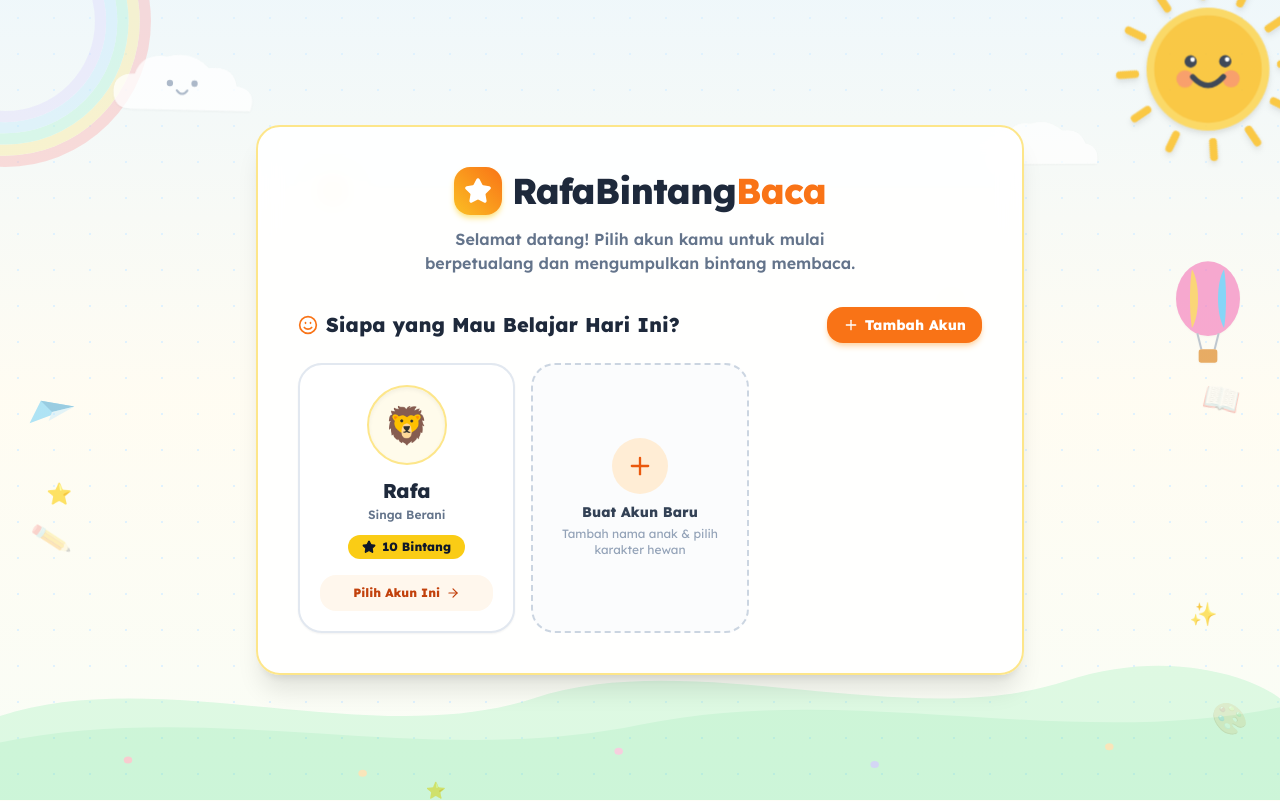
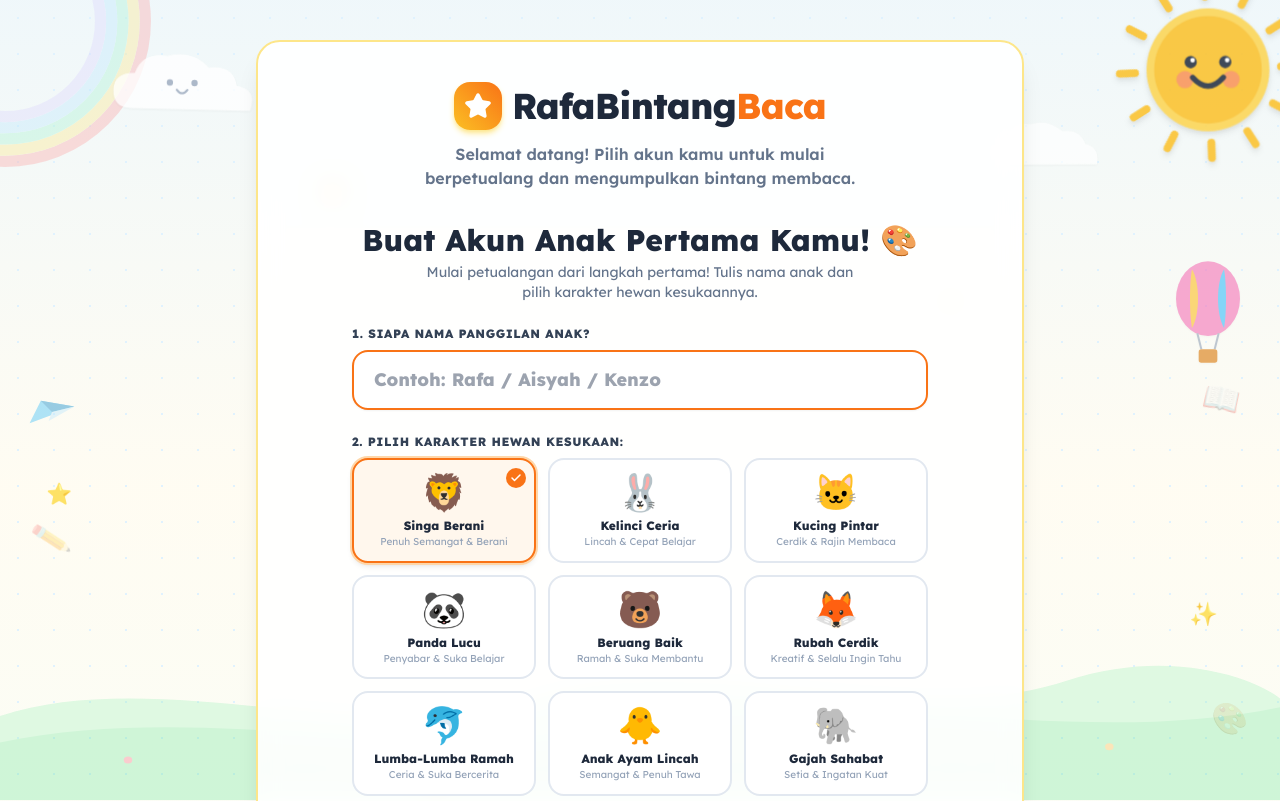
Before and after one commit to contactrega-cmd/Rafa-Bintang-Baca, a Next.js app: page / in a window 1280 px wide. Shown: the top 801 px of the page. Built offline with nearby package versions, Linux system fonts and the light colour scheme.

Commit message:
feat: purge Adik Pintar dummy profile, start new child profiles from 0 stars, and allow deleting any profile

```diff
--- a/src/app/page.tsx
+++ b/src/app/page.tsx
@@ -291,7 +291,7 @@ export default function Home() {
           <div className="flex items-center gap-2">
             <Volume2 className="w-4 h-4 text-orange-600 flex-shrink-0" />
             <span>
-              💡 <strong>Halo {progress?.childName || 'Adik Pintar'}!</strong> Sentuh huruf atau suku kata untuk mendengar suaranya.
+              💡 <strong>Halo {progress?.childName || 'Sobat Cilik'}!</strong> Sentuh huruf atau suku kata untuk mendengar suaranya.
             </span>
           </div>
           <div className="flex items-center gap-2 text-xs text-slate-500 font-medium">
--- a/src/components/auth/ProfileLoginScreen.tsx
+++ b/src/components/auth/ProfileLoginScreen.tsx
@@ -1,6 +1,6 @@
 'use client';
 
-import React, { useState } from 'react';
+import React, { useState, useEffect } from 'react';
 import {
   getAllProfiles,
   createProfile,
@@ -29,13 +29,27 @@ interface ProfileLoginScreenProps {
 }
 
 export default function ProfileLoginScreen({ onSelectProfile }: ProfileLoginScreenProps) {
-  const [profiles, setProfiles] = useState<UserProgress[]>(getAllProfiles());
+  const [profiles, setProfiles] = useState<UserProgress[]>([]);
+  const [isLoaded, setIsLoaded] = useState(false);
   const [isCreating, setIsCreating] = useState(false);
   const [newChildName, setNewChildName] = useState('');
   const [selectedAnimalId, setSelectedAnimalId] = useState(ANIMAL_CHARACTERS[0].id);
 
+  useEffect(() => {
+    const list = getAllProfiles();
+    setProfiles(list);
+    setIsLoaded(true);
+    if (list.length === 0) {
+      setIsCreating(true);
+    }
+  }, []);
+
   const refreshProfilesList = () => {
-    setProfiles(getAllProfiles());
+    const list = getAllProfiles();
+    setProfiles(list);
+    if (list.length === 0) {
+      setIsCreating(true);
+    }
   };
 
   const handleChooseProfile = (profile: UserProgress) => {
@@ -117,6 +131,30 @@ export default function ProfileLoginScreen({ onSelectProfile }: ProfileLoginScre
         {/* JIKA SEDANG DALAM MODE PILIH PROFIL */}
         {!isCreating ? (
           <div>
+            {profiles.length === 0 ? (
+              /* Tampilan Jika Belum Ada Akun */
+              <div className="py-8 flex flex-col items-center text-center">
+                <div className="w-16 h-16 rounded-3xl bg-amber-100 text-amber-600 flex items-center justify-center mb-3 text-3xl shadow-inner">
+                  🌱
+                </div>
+                <h2 className="text-xl font-black text-slate-800 mb-1">
+                  Belum Ada Akun Terdaftar
+                </h2>
+                <p className="text-slate-500 text-sm max-w-sm mb-6">
+                  Yuk buat akun anak pertama untuk memulai petualangan belajar membaca dari 0 bintang!
+                </p>
+                <button
+                  onClick={() => {
+                    playClickSound();
+                    setIsCreating(true);
+                  }}
+                  className="px-6 py-3.5 rounded-2xl bg-orange-500 hover:bg-orange-600 text-white font-extrabold text-sm shadow-md shadow-orange-200 flex items-center gap-2 transition btn-kids-pop"
+                >
+                  <Plus className="w-5 h-5" /> Buat Akun Pertama
+                </button>
+              </div>
+            ) : (
+              <>
                 <div className="flex items-center justify-between mb-5">
                   <h2 className="text-lg sm:text-xl font-black text-slate-800 flex items-center gap-2">
                     <Smile className="w-5 h-5 text-orange-500" />
@@ -142,16 +180,15 @@ export default function ProfileLoginScreen({ onSelectProfile }: ProfileLoginScre
                       onClick={() => handleChooseProfile(profile)}
                       className="rounded-3xl p-5 bg-white border-2 border-slate-200 hover:border-orange-400 shadow-sm hover:shadow-md transition cursor-pointer flex flex-col items-center text-center btn-kids-pop relative group"
                     >
-                  {/* Tombol Hapus Profil (kecil di pojok) */}
-                  {profiles.length > 1 && (
+                      {/* Tombol Hapus Profil (Selalu aktif dan bisa menghapus profil apa pun) */}
                       <button
+                        type="button"
                         onClick={(e) => handleDeleteProfile(profile.id, profile.childName, e)}
-                      title="Hapus profil ini"
-                      className="absolute top-3 right-3 p-1.5 rounded-full bg-slate-100 hover:bg-rose-100 text-slate-400 hover:text-rose-600 opacity-0 group-hover:opacity-100 transition"
+                        title={`Hapus akun "${profile.childName}"`}
+                        className="absolute top-3 right-3 p-1.5 rounded-full bg-slate-100 hover:bg-rose-100 text-slate-400 hover:text-rose-600 transition shadow-xs z-10"
                       >
                         <Trash2 className="w-3.5 h-3.5" />
                       </button>
-                  )}
 
                       {/* Avatar Hewan Besar */}
                       <div className="w-20 h-20 rounded-full bg-amber-50 border-2 border-amber-200 flex items-center justify-center text-4xl mb-3 shadow-inner group-hover:scale-105 transition">
@@ -204,16 +241,20 @@ export default function ProfileLoginScreen({ onSelectProfile }: ProfileLoginScre
                     </span>
                   </div>
                 </div>
+              </>
+            )}
           </div>
         ) : (
           /* JIKA DALAM FORM PEMBUATAN AKUN BARU */
           <form onSubmit={handleCreateProfileSubmit} className="text-left space-y-6 max-w-xl mx-auto">
             <div className="text-center mb-6">
-              <h2 className="text-2xl font-black text-slate-800">
-                Buat Akun Anak Baru 🎨
+              <h2 className="text-2xl sm:text-3xl font-black text-slate-800">
+                {profiles.length === 0 ? 'Buat Akun Anak Pertama Kamu! 🎨' : 'Buat Akun Anak Baru 🎨'}
               </h2>
-              <p className="text-slate-500 text-xs sm:text-sm mt-1">
-                Tulis nama anak dan pilih karakter hewan yang paling cocok!
+              <p className="text-slate-500 text-xs sm:text-sm mt-1 max-w-md mx-auto">
+                {profiles.length === 0
+                  ? 'Mulai petualangan dari langkah pertama! Tulis nama anak dan pilih karakter hewan kesukaannya.'
+                  : 'Tulis nama anak dan pilih karakter hewan yang paling cocok!'}
               </p>
             </div>
 
@@ -278,6 +319,7 @@ export default function ProfileLoginScreen({ onSelectProfile }: ProfileLoginScre
 
             {/* Tombol Aksi Form */}
             <div className="flex gap-3 pt-4 border-t border-slate-100">
+              {profiles.length > 0 && (
                 <button
                   type="button"
                   onClick={() => {
@@ -288,13 +330,16 @@ export default function ProfileLoginScreen({ onSelectProfile }: ProfileLoginScre
                 >
                   Batal
                 </button>
+              )}
 
               <button
                 type="submit"
                 disabled={!newChildName.trim()}
-                className="w-2/3 py-3.5 rounded-2xl bg-orange-500 hover:bg-orange-600 disabled:opacity-50 text-white font-extrabold text-base shadow-lg shadow-orange-200 flex items-center justify-center gap-2 transition btn-kids-pop"
+                className={`${
+                  profiles.length > 0 ? 'w-2/3' : 'w-full'
+                } py-3.5 rounded-2xl bg-orange-500 hover:bg-orange-600 disabled:opacity-50 text-white font-extrabold text-base shadow-lg shadow-orange-200 flex items-center justify-center gap-2 transition btn-kids-pop`}
               >
-                <span>Mulai Belajar! 🎉</span>
+                <span>{profiles.length === 0 ? 'Mulai Belajar Membaca! 🚀' : 'Mulai Belajar! 🎉'}</span>
               </button>
             </div>
           </form>
--- a/src/components/parent/ParentDashboard.tsx
+++ b/src/components/parent/ParentDashboard.tsx
@@ -55,7 +55,7 @@ export default function ParentDashboard({ onProgressUpdate }: ParentDashboardPro
     playCorrectSound();
     const updated: UserProgress = {
       ...progress,
-      childName: editingName.trim() || 'Adik Pintar',
+      childName: editingName.trim() || 'Rafa',
       avatar: selectedAvatar,
       speechRate: speechRate,
       fontFamily: selectedFont,
--- a/src/lib/storage.ts
+++ b/src/lib/storage.ts
@@ -79,27 +79,18 @@ export const FONT_OPTIONS = [
 ];
 
 export const INITIAL_DEFAULT_PROFILE: UserProgress = {
-  id: 'profile_rafa_default',
+  id: 'profile_default',
   childName: 'Rafa',
   avatar: '🦁',
   animalLabel: 'Singa Berani',
-  stars: 10,
-  learnedLetters: ['A', 'B', 'C', 'D', 'E', 'I', 'U', 'O'],
-  learnedSyllables: ['ba', 'bi', 'bu', 'be', 'bo', 'ca', 'ci'],
-  learnedWords: ['baju', 'bola', 'kuda', 'meja'],
-  unlockedStickerIds: ['stk_1', 'stk_2', 'stk_3'],
-  quizHistory: [
-    {
-      id: 'init-1',
-      date: new Date().toLocaleDateString('id-ID', { day: 'numeric', month: 'short' }),
-      gameType: 'Tebak Gambar',
-      score: 3,
-      totalQuestions: 3,
-      accuracy: 100,
-    },
-  ],
+  stars: 0,
+  learnedLetters: [],
+  learnedSyllables: [],
+  learnedWords: [],
+  unlockedStickerIds: [],
+  quizHistory: [],
   speechRate: 0.65,
-  dailyPracticeMinutes: 10,
+  dailyPracticeMinutes: 0,
   fontFamily: 'lexend',
   createdAt: new Date().toISOString(),
 };
@@ -123,53 +114,42 @@ export function syncUnlockedStickers(current: UserProgress): UserProgress {
  * Mengambil semua profil anak yang tersimpan
  */
 export function getAllProfiles(): UserProgress[] {
-  if (typeof window === 'undefined') return [INITIAL_DEFAULT_PROFILE];
+  if (typeof window === 'undefined') return [];
 
   try {
+    // Hapus legacy storage lama jika ada agar tidak membuat profil dummy
+    if (localStorage.getItem(LEGACY_STORAGE_KEY)) {
+      localStorage.removeItem(LEGACY_STORAGE_KEY);
+    }
+
     const raw = localStorage.getItem(PROFILES_KEY);
-    if (raw) {
+    if (raw !== null) {
       const parsed: UserProgress[] = JSON.parse(raw);
-      if (Array.isArray(parsed) && parsed.length > 0) {
-        return parsed.map((p) => syncUnlockedStickers(p));
+      if (Array.isArray(parsed)) {
+        // Otomatis hilangkan akun dummy 'Adik Pintar' atau id 'profile_migrated'
+        const filtered = parsed.filter(
+          (p) =>
+            p.childName.trim().toLowerCase() !== 'adik pintar' &&
+            p.id !== 'profile_migrated'
+        );
+
+        if (filtered.length !== parsed.length) {
+          localStorage.setItem(PROFILES_KEY, JSON.stringify(filtered));
+          const activeId = localStorage.getItem(ACTIVE_PROFILE_KEY);
+          if (activeId && !filtered.some((p) => p.id === activeId)) {
+            localStorage.removeItem(ACTIVE_PROFILE_KEY);
+          }
+        }
+
+        return filtered.map((p) => syncUnlockedStickers(p));
       }
     }
 
-    // Migrasi otomatis dari data single-profile lama jika ada
-    const legacyRaw = localStorage.getItem(LEGACY_STORAGE_KEY);
-    let initialProfiles: UserProgress[] = [];
-
-    if (legacyRaw) {
-      try {
-        const legacy = JSON.parse(legacyRaw);
-        const migrated: UserProgress = {
-          ...INITIAL_DEFAULT_PROFILE,
-          id: 'profile_migrated',
-          childName: legacy.childName || 'Rafa',
-          avatar: legacy.avatar || '🦁',
-          animalLabel: 'Singa Berani',
-          stars: typeof legacy.stars === 'number' ? legacy.stars : 10,
-          learnedLetters: legacy.learnedLetters || INITIAL_DEFAULT_PROFILE.learnedLetters,
-          learnedSyllables: legacy.learnedSyllables || INITIAL_DEFAULT_PROFILE.learnedSyllables,
-          learnedWords: legacy.learnedWords || INITIAL_DEFAULT_PROFILE.learnedWords,
-          unlockedStickerIds: legacy.unlockedStickerIds || ['stk_1', 'stk_2', 'stk_3'],
-          quizHistory: legacy.quizHistory || INITIAL_DEFAULT_PROFILE.quizHistory,
-          speechRate: legacy.speechRate || 0.65,
-          fontFamily: legacy.fontFamily || 'lexend',
-          dailyPracticeMinutes: legacy.dailyPracticeMinutes || 10,
-        };
-        initialProfiles = [syncUnlockedStickers(migrated)];
-      } catch {
-        initialProfiles = [syncUnlockedStickers(INITIAL_DEFAULT_PROFILE)];
-      }
-    } else {
-      initialProfiles = [syncUnlockedStickers(INITIAL_DEFAULT_PROFILE)];
-    }
-
-    localStorage.setItem(PROFILES_KEY, JSON.stringify(initialProfiles));
-    return initialProfiles;
+    // Jika belum pernah ada akun yang dibuat, mulai dari daftar kosong []
+    return [];
   } catch (e) {
     console.error('Gagal membaca profil:', e);
-    return [INITIAL_DEFAULT_PROFILE];
+    return [];
   }
 }
 
@@ -216,17 +196,17 @@ export function createProfile(name: string, animalId: string): UserProgress {
 
   const newProfile: UserProgress = {
     id: `profile_${Date.now()}_${Math.random().toString(36).substr(2, 5)}`,
-    childName: name.trim() || 'Adik Ceria',
+    childName: name.trim() || 'Rafa',
     avatar: selectedAnimal.emoji,
     animalLabel: selectedAnimal.name,
-    stars: 3, // Bintang sambutan awal
-    learnedLetters: ['A', 'I', 'U'],
-    learnedSyllables: ['ba', 'bi', 'bu'],
-    learnedWords: ['baju', 'bola'],
-    unlockedStickerIds: ['stk_1'],
+    stars: 0, // Murni mulai dari 0 bintang
+    learnedLetters: [],
+    learnedSyllables: [],
+    learnedWords: [],
+    unlockedStickerIds: [],
     quizHistory: [],
     speechRate: 0.65,
-    dailyPracticeMinutes: 5,
+    dailyPracticeMinutes: 0,
     fontFamily: 'lexend',
     createdAt: new Date().toISOString(),
   };
```
Lines whose indentation alone changed are shown as unchanged.
